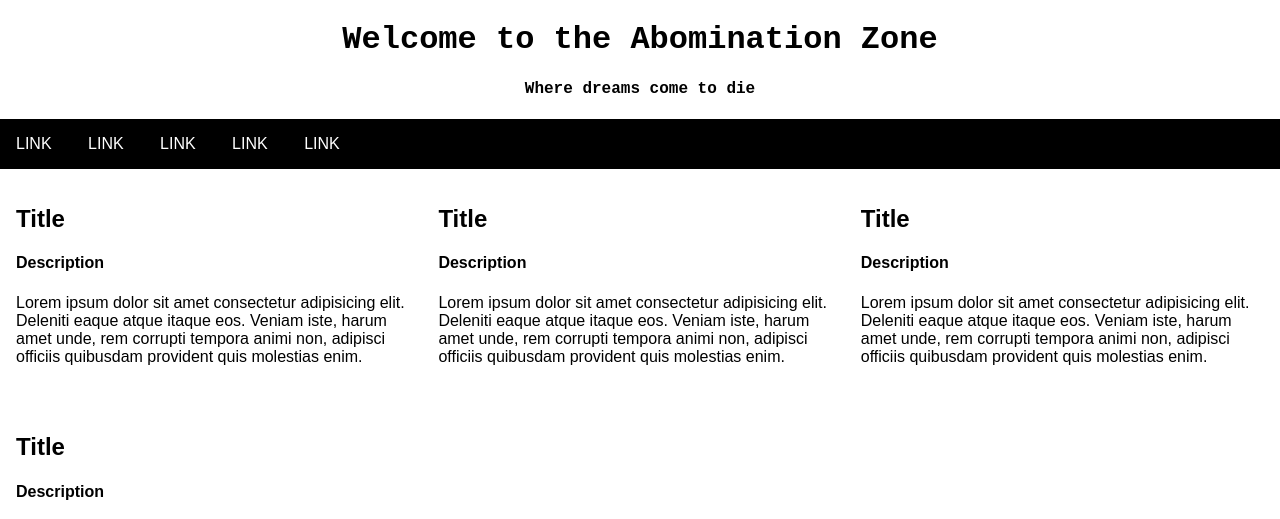
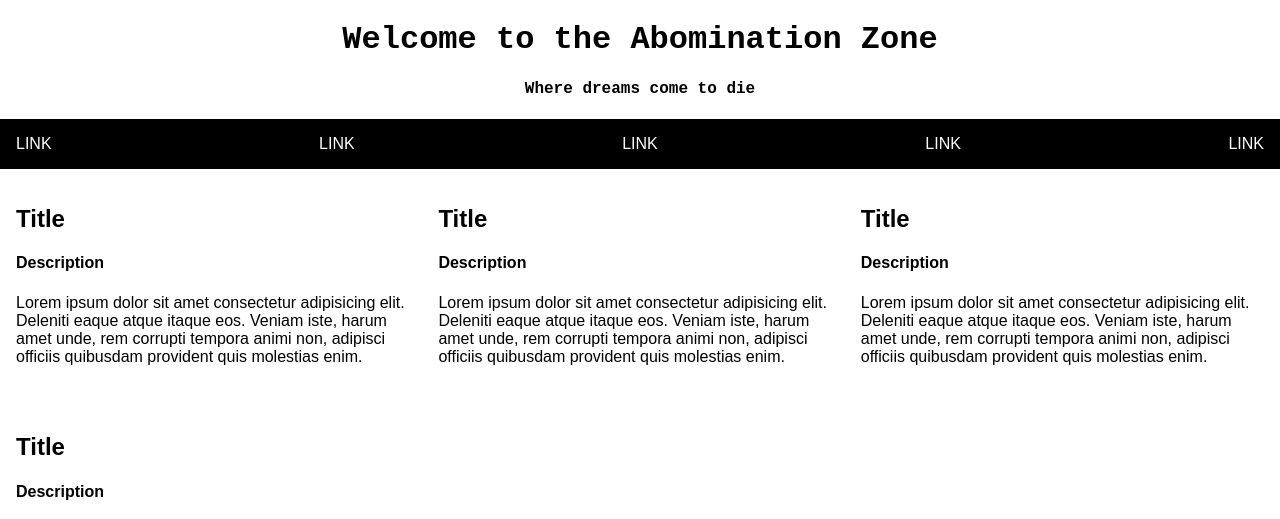
Before and after one commit to jwl0724/Web-Dev-Practice-Site, a plain HTML site: page index.html in a window 1280 px wide. Shown: the top 519 px of the page. Drawn offline with Linux system fonts and the light colour scheme.

Commit message:
made navbar display flex

```diff
--- a/style.css
+++ b/style.css
@@ -11,8 +11,9 @@
 }
 
 #navbar {
-    display: block;
+    display: flex;
     background-color: black;
+    justify-content: space-between;
 }
 
 #navbar a {
```
